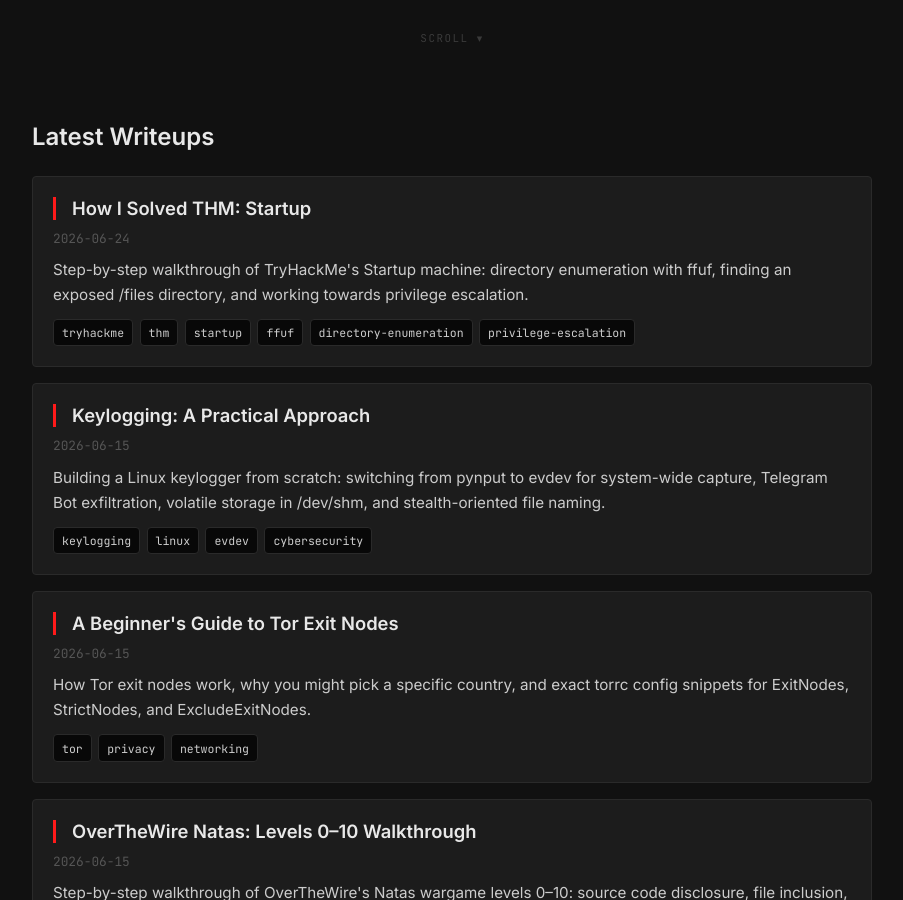
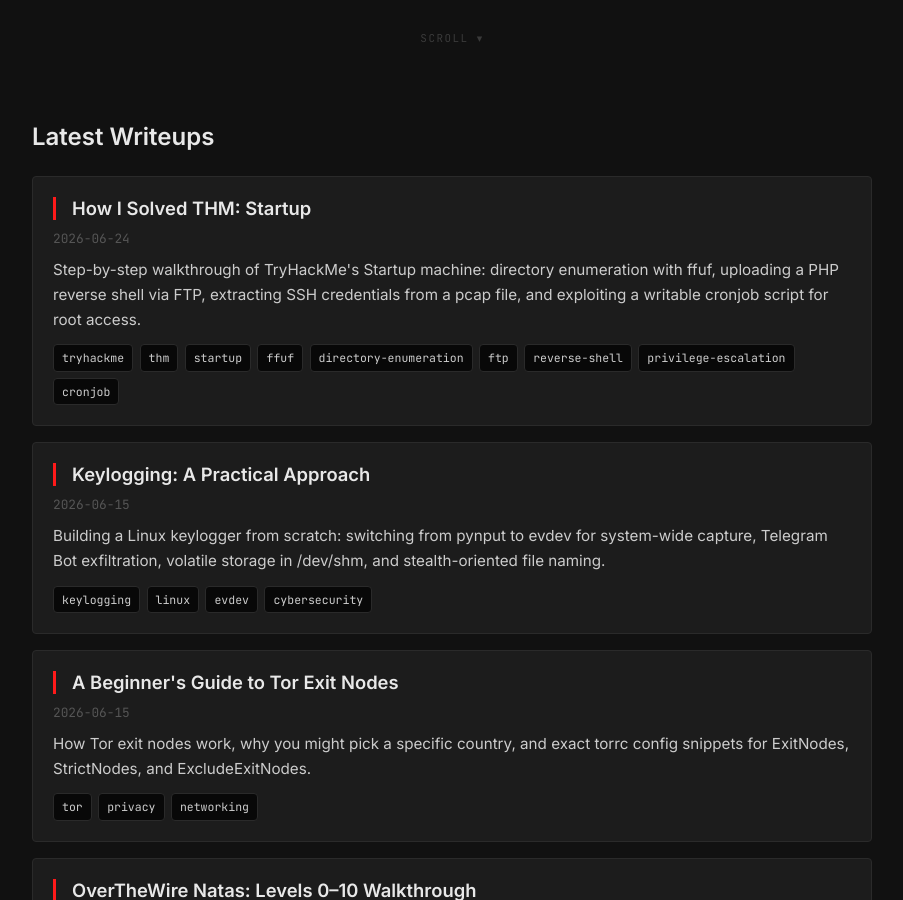
Before and after one commit to 5odead/5odead.github.io, a Jekyll site: the page built from index.html, in a window 1280 px wide and 900 px high, scrolled down 675 px. Shown: the whole window, without its empty margins (188-1091 px from the left). Built offline with Jekyll 4.4.1, drawn with Linux system fonts in a browser that asks for light colours.

Commit message:
Update 2026-06-24-thm-startup-walkthrough.md

```diff
--- a/_posts/2026-06-24-thm-startup-walkthrough.md
+++ b/_posts/2026-06-24-thm-startup-walkthrough.md
@@ -3,12 +3,12 @@ layout: post
 title: "How I Solved THM: Startup"
 date: 2026-06-24
 last_modified_at: 2026-06-24
-tags: [tryhackme, thm, startup, ffuf, directory-enumeration, privilege-escalation]
-description: "Step-by-step walkthrough of TryHackMe's Startup machine: directory enumeration with ffuf, finding an exposed /files directory, and working towards privilege escalation."
+tags: [tryhackme, thm, startup, ffuf, directory-enumeration, ftp, reverse-shell, privilege-escalation, cronjob]
+description: "Step-by-step walkthrough of TryHackMe's Startup machine: directory enumeration with ffuf, uploading a PHP reverse shell via FTP, extracting SSH credentials from a pcap file, and exploiting a writable cronjob script for root access."
+image: /assets/images/thmstartup.png
 ---
 
-<img width="1626" height="296" alt="Screenshot_20260624_145047" src="https://github.com/user-attachments/assets/fcbaf3a9-eab2-43a1-8b2e-0fe353f0e9c0" />
-
+<img width="1626" height="296" alt="TryHackMe Startup machine banner" src="https://github.com/user-attachments/assets/fcbaf3a9-eab2-43a1-8b2e-0fe353f0e9c0" />
 
 ## Disclaimer
 
@@ -38,70 +38,100 @@ ffuf -u http://<IP>/FUZZ -w common.txt -t 100
 
 Here are the results:
 
-<img width="1143" height="645" alt="Screenshot_20260621_224440" src="https://github.com/user-attachments/assets/d4ddbcf1-2956-4eb7-bc3c-11646be86333" />
+<img width="1143" height="645" alt="ffuf results showing /files directory" src="https://github.com/user-attachments/assets/d4ddbcf1-2956-4eb7-bc3c-11646be86333" />
 
 ## Exploring /files
 
-There's a `/files` directory. I copied the URL and opened it in my browser:
+There is a `/files` directory. I copied the URL and opened it in my browser:
 
-<img width="941" height="603" alt="Screenshot_20260621_223327" src="https://github.com/user-attachments/assets/d4d1b88d-9ad1-4933-8565-fc449e68ffa3" />
+<img width="941" height="603" alt="/files directory listing in browser" src="https://github.com/user-attachments/assets/d4d1b88d-9ad1-4933-8565-fc449e68ffa3" />
 
-I open the notice.txt. There's a name mentioned here — **Maya**. Interesting. I checked around the other files and directories, but nothing stood out. Meanwhile, my Nmap scan finished. Here are the scan results
+I opened `notice.txt` and spotted a name: **Maya**. Interesting. I checked the other files and directories but nothing stood out. Meanwhile, my Nmap scan finished:
 
-<img width="1730" height="216" alt="Screenshot_20260621_224623" src="https://github.com/user-attachments/assets/5b6ebebd-9427-41e1-bceb-7e769cb24a30" />
+<img width="1730" height="216" alt="Nmap scan results" src="https://github.com/user-attachments/assets/5b6ebebd-9427-41e1-bceb-7e769cb24a30" />
 
-Meanwhile, my Nmap scan finished. Here are the scan results
+## Digging Into Open Ports
 
-Port 21 is running FTP and has anonymous login enabled. I logged in and started looking for something juicy, but nothing good was the same as what we saw on the browser. Time to switch.
+**Port 21** is running FTP with anonymous login enabled. I logged in and poked around, but found the same files we already saw in the browser. Nothing new. Time to switch.
 
-Port 22 is also open, running OpenSSH 7.2p2, so I decided to look online for its vulnerabilities and found CVE-2016-6210. It is an information disclosure vulnerability. It allows hackers to determine whether a username is valid on the targeted system
+**Port 22** is running OpenSSH 7.2p2. I went online to look for known vulnerabilities and found **CVE-2016-6210**, an information disclosure vulnerability that lets you check whether a username exists on the target system.
 
-<img width="1403" height="700" alt="Screenshot_20260624_145745" src="https://github.com/user-attachments/assets/6933e417-b0e7-4a71-8bcd-416759239fa8" />
+<img width="1403" height="700" alt="CVE-2016-6210 exploit details" src="https://github.com/user-attachments/assets/6933e417-b0e7-4a71-8bcd-416759239fa8" />
 
-https://www.exploit-db.com/exploits/40136
+**Exploit:** [exploit-db.com/exploits/40136](https://www.exploit-db.com/exploits/40136)
 
-Remember the name we found on notice.txt - Maya. I thought it could lead us somewhere from here. I could verify the username with this vulnerability, then brute-force my way in. This is what I thought
+## CVE-2016-6210 Rabbit Hole
 
-I fired up Metasploit, found this SSH username enumerator in scanners/ssh/ssh_enumusers. I set RHOST as the machine's IP and hit run, but error. Ooops, I forgot to SET USERNAME. I set Username as Maya, Excited to get it started, hit run again, but got a false positive error (check image below). Hmmmm, I set CHECK_FALSE as FALSE, hit enter again, and now it said "USER MAYA FOUND"
+Remember the name we found in `notice.txt`? Maya. I thought it could lead somewhere. The plan was simple: confirm the username with this vulnerability, then brute-force my way in.
 
-<img width="1337" height="603" alt="Screenshot_20260621_231029" src="https://github.com/user-attachments/assets/50a3928d-f379-4408-a59a-8aa2e454fcf8" />
+I fired up Metasploit and found the SSH username enumerator at `scanners/ssh/ssh_enumusers`. I set `RHOST` as the machine IP and hit run, but got an error straight away. I forgot to set `USERNAME`. I set it to Maya, hit run again, and got a false positive error. I then set `CHECK_FALSE` to false, hit run again, and it said **USER MAYA FOUND**.
 
-Something felt off, so I decided to set the username as "rfvewbfibk" and hit run again. Only for the result to say USER rfvewbfibk Found. Now I knew something was wrong. I went online, tried many CVE-2016-6210 exploits, but nothing worked because there was an issue in Python's paramiko library. I tried every tool I could find online, and I used Python virtual environment to install requirements, but they still didn't work. I tried forcefully installing it on the main Python, but they still didn't work
+<img width="1337" height="603" alt="Metasploit SSH username enumeration result" src="https://github.com/user-attachments/assets/50a3928d-f379-4408-a59a-8aa2e454fcf8" />
 
-<img width="1689" height="910" alt="Screenshot_20260624_180923" src="https://github.com/user-attachments/assets/208f47b0-e909-41d7-affc-72a6e4bd1ccb" />
+Something felt off, so I tried the username `rfvewbfibk`. It also came back as **FOUND**. Now I knew something was wrong.
 
-I thought, let's get AI to exploit this vulnerability. Gemini generated the code for me. I was confident it would work, and I hit enter as I saw MAYA FOUND. Let's gooo,
+I went online and tried every CVE-2016-6210 exploit I could find. Nothing worked because of a bug in Python's `paramiko` library. I tried Python virtual environments, forcefully installing requirements on main Python, everything. Still nothing.
 
-<img width="1450" height="914" alt="Screenshot_20260624_181142" src="https://github.com/user-attachments/assets/8de15e1d-3076-47aa-b51a-5210b90096cd" />
+<img width="1689" height="910" alt="CVE-2016-6210 exploit errors in terminal" src="https://github.com/user-attachments/assets/208f47b0-e909-41d7-affc-72a6e4bd1ccb" />
 
-I decided to cross-check it before moving on, so I put a random string as Username again, and yes, you could guess. It found that as a username too. This time i chose not to fall into the rabbit hole of solving bugs in code i found online like i did last time so i went a step back back, No more SSH, back to FTP. I started rechecking my process again, how I reached the FTP server, did I miss anything in between, any bug in the website, any port ignored? I started reading the Nmap scan result again and saw it. I'm sharing it again. Do you see it?
+At this point I let Gemini generate a custom exploit for it. I was confident. Hit enter. **MAYA FOUND**. Let's go.
 
-<img width="1403" height="575" alt="image" src="https://github.com/user-attachments/assets/f25f7207-4e23-4841-bcdd-354a781fae5b" />
+<img width="1450" height="914" alt="AI generated exploit result showing Maya found" src="https://github.com/user-attachments/assets/8de15e1d-3076-47aa-b51a-5210b90096cd" />
 
-The ftp Directory is writeable. I logged back in to FTP, uploaded Linpeas.sh and Pentest Monkey PHP_reverse shell file to  the file/ftp directory to get a reverse shell back to my system because I was confident that PHP is installed. I started a netcat listener, went to the site, and clicked the payload.php
+I cross-checked it with a random string as the username. Found again. False positives across the board. This time I chose not to fall into the same rabbit hole I did last time, debugging broken code I found online. I stepped back completely. No more SSH. Back to FTP.
 
-<img width="1362" height="659" alt="image" src="https://github.com/user-attachments/assets/2009792e-eeff-47ee-9e79-569e006f0bd8" />
+## The Real Way In: FTP Write Access
 
-And I was in the mainframe lol. I got a successful reverse shell connection. I went to the ftp directory and executed LinPEAS.sh. Here is something I found interesting.
+I started retracing my steps. How did I reach FTP? Did I miss anything? Any bug on the website? Any port I ignored? I read through the Nmap results again and saw it. Here are the results again. Do you see it?
 
-<img width="1061" height="401" alt="Screenshot_20260622_013852" src="https://github.com/user-attachments/assets/1fa62f3d-80ac-4053-a6d1-fb455ca18843" />
+<img width="1403" height="575" alt="Nmap scan showing FTP directory is writable" src="https://github.com/user-attachments/assets/f25f7207-4e23-4841-bcdd-354a781fae5b" />
 
-If you have experience with Linux and know what its file system looks like, you will spot it in no time. There is a /incidents directory. Strange, I decided to check it and found a file called suspicious.pcapng. I downloaded it to my system and opened it in Wireshark.
+**The FTP directory is writable.**
 
-<img width="1919" height="1060" alt="Screenshot_20260624_213703" src="https://github.com/user-attachments/assets/74a50856-a35d-4e8a-8cd9-f2c2f255535b" />
+I logged back into FTP and uploaded two files to the `/files/ftp` directory:
 
-There are lots of things going on in it. First, I tried going through HTTP packets, but didn't find much. Then, I tried different filters to search for the password as a string, but still nothing. At last, I followed the TCP Packet stream, and I got what's going on
+- `linpeas.sh`
+- A [Pentest Monkey PHP reverse shell](https://github.com/pentestmonkey/php-reverse-shell)
 
-<img width="1920" height="1040" alt="Screenshot_20260622_020951" src="https://github.com/user-attachments/assets/7a2e3b6f-f26f-4c96-a896-931207fa09be" />
+I was confident PHP was installed since this was a web server. I started a Netcat listener, opened the browser, and clicked `payload.php`.
 
-There is a user named Lennie, too, and her password was captured in plaintext, so I copied the password and, without wasting a second, SSHed into the system with her credentials & found the user flag
+<img width="1362" height="659" alt="Successful reverse shell connection in terminal" src="https://github.com/user-attachments/assets/2009792e-eeff-47ee-9e79-569e006f0bd8" />
 
-<img width="1740" height="747" alt="Screenshot_20260622_022606-1" src="https://github.com/user-attachments/assets/66791986-0eb8-4e47-ad9f-20ef9e4dd19c" />
+**And I was in.** Successful reverse shell. I navigated to the FTP directory and ran LinPEAS.
 
-Now it was time to get the root flag. I explored Lennie's files, but what caught my eye was the scripts folder. Inside it, I found another script called planner.sh, I opened it and saw that it executes another script with a bit unusual permissions - /etc/print.sh (seemed like a cronjob to me)
+<img width="1061" height="401" alt="LinPEAS output highlighting /incidents directory" src="https://github.com/user-attachments/assets/1fa62f3d-80ac-4053-a6d1-fb455ca18843" />
 
-<img width="541" height="270" alt="crop" src="https://github.com/user-attachments/assets/6a218c9b-4c8e-4993-897f-7bd65639d1b0" />
+## Finding Credentials in a PCAP
 
-I put a line to get Bash reverse_shell in it, saved it and started a netcat listener. After a minute, I got the reverse_shell and I found the root flag
+If you know what a Linux file system normally looks like, you will spot it immediately. There is an `/incidents` directory. That is not standard. I checked it and found a file called `suspicious.pcapng`. I downloaded it to my machine and opened it in Wireshark.
 
-<img width="1886" height="1012" alt="Screenshot_20260622_030328" src="https://github.com/user-attachments/assets/dabc91b9-4091-4ac7-904f-88caf4e086b2" />
+<img width="1919" height="1060" alt="suspicious.pcapng opened in Wireshark" src="https://github.com/user-attachments/assets/74a50856-a35d-4e8a-8cd9-f2c2f255535b" />
+
+Lots going on. I tried filtering HTTP packets first but found nothing useful. I tried searching for passwords as strings but still nothing. Finally, I followed the TCP stream and that is where it all was.
+
+<img width="1920" height="1040" alt="TCP stream in Wireshark showing plaintext credentials" src="https://github.com/user-attachments/assets/7a2e3b6f-f26f-4c96-a896-931207fa09be" />
+
+There is a user named **Lennie**, and her password was captured in plaintext. I copied it and SSHed in immediately. User flag found.
+
+<img width="1740" height="747" alt="SSH login as Lennie and user flag" src="https://github.com/user-attachments/assets/66791986-0eb8-4e47-ad9f-20ef9e4dd19c" />
+
+## Privilege Escalation: Writable Cronjob Script
+
+Time to get the root flag. I explored Lennie's files and a `scripts` folder caught my eye. Inside it was a script called `planner.sh`. I opened it and saw it executes another script at an unusual path: `/etc/print.sh`. That screamed cronjob to me.
+
+<img width="541" height="270" alt="planner.sh script contents showing /etc/print.sh" src="https://github.com/user-attachments/assets/6a218c9b-4c8e-4993-897f-7bd65639d1b0" />
+
+I added a Bash reverse shell line to `/etc/print.sh`, saved it, and started a Netcat listener. About a minute later, the shell came back. Root flag found.
+
+<img width="1886" height="1012" alt="Root shell and root flag" src="https://github.com/user-attachments/assets/dabc91b9-4091-4ac7-904f-88caf4e086b2" />
+
+## Key Takeaways
+
+| Takeaway | Explanation |
+|----------|-------------|
+| **Check FTP write permissions** | Anonymous FTP login is suspicious on its own. Writable FTP plus a web server is a direct path to a reverse shell |
+| **Know when to move on** | I wasted time on CVE-2016-6210 when every result was a false positive. If the tool is giving nonsense output, the tool is broken |
+| **Non-standard directories are a signal** | `/incidents` does not belong in a normal Linux file system. When something looks out of place, check it |
+| **Cronjobs run as root** | A script executed by root that a low-privilege user can write to is game over. Always check scripts being called by other scripts |
+
+Thanks for reading. Happy hacking.
```
Also changed, not shown: other parts of _posts/2026-06-24-thm-startup-walkthrough.md (+3 -3 lines).
